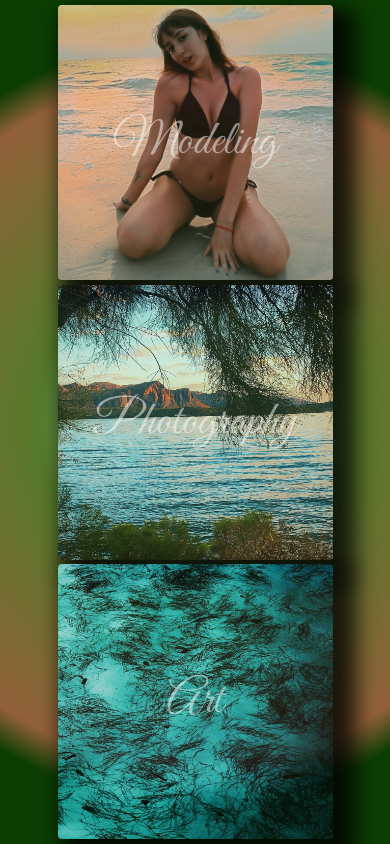
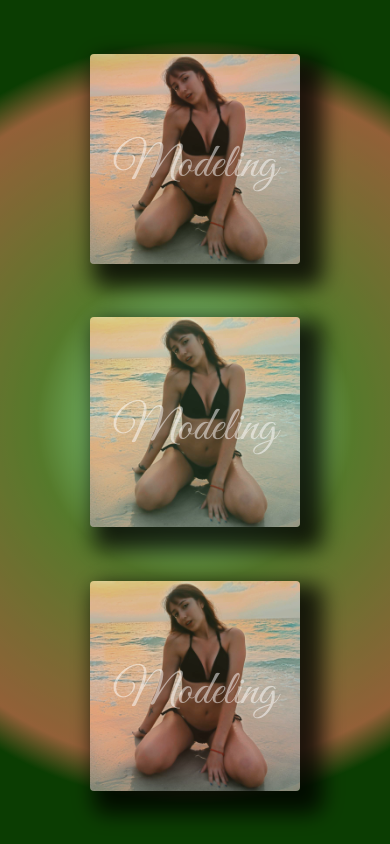
Before and after one commit to Josh-Diamond/mg_photography_frontend, a React (Create React App) app in the folder client/: page /gallery_selection in a window 390 px wide. Built offline with nearby package versions, Linux system fonts and the light colour scheme.

Commit message:
mobile gallery

```diff
--- a/client/src/components/ModelingCard.jsx
+++ b/client/src/components/ModelingCard.jsx
@@ -27,12 +27,8 @@ export default function ModelingCard() {
                 width: 250,
             },
             '@media (max-width: 950px)': {
-                height: 275,
-                width: 275,
-            },
-            '@media (max-width: 375px)': {
-                height: 250,
-                width: 250,
+                height: 210,
+                width: 210,
             },
             '&:hover': {
                 '-webkit-box-shadow': '13px 13px 21px 10px rgba(255,255,255,0.8)',
--- a/client/src/views/Gallery.jsx
+++ b/client/src/views/Gallery.jsx
@@ -37,13 +37,14 @@ export default function Gallery({ history }) {
                     <Link to='/gallery' className={css({
                         textDecoration: 'none'
                     })}><ModelingCard /></Link>
-                    <Link to='/gallery' className={css({
+                    <ModelingCard />
+                    <ModelingCard />
+                    {/* <Link to='/gallery' className={css({
                         textDecoration: 'none'
                     })}><PhotographyCard /></Link>
                     <Link to='/gallery' className={css({
                         textDecoration: 'none'
-                    })}><ArtCard /></Link>
-                    {/* <button onClick={goBack}>GO BACK</button> */}
+                    })}><ArtCard /></Link> */}
                 </div>
             </div>
         </div>
```
